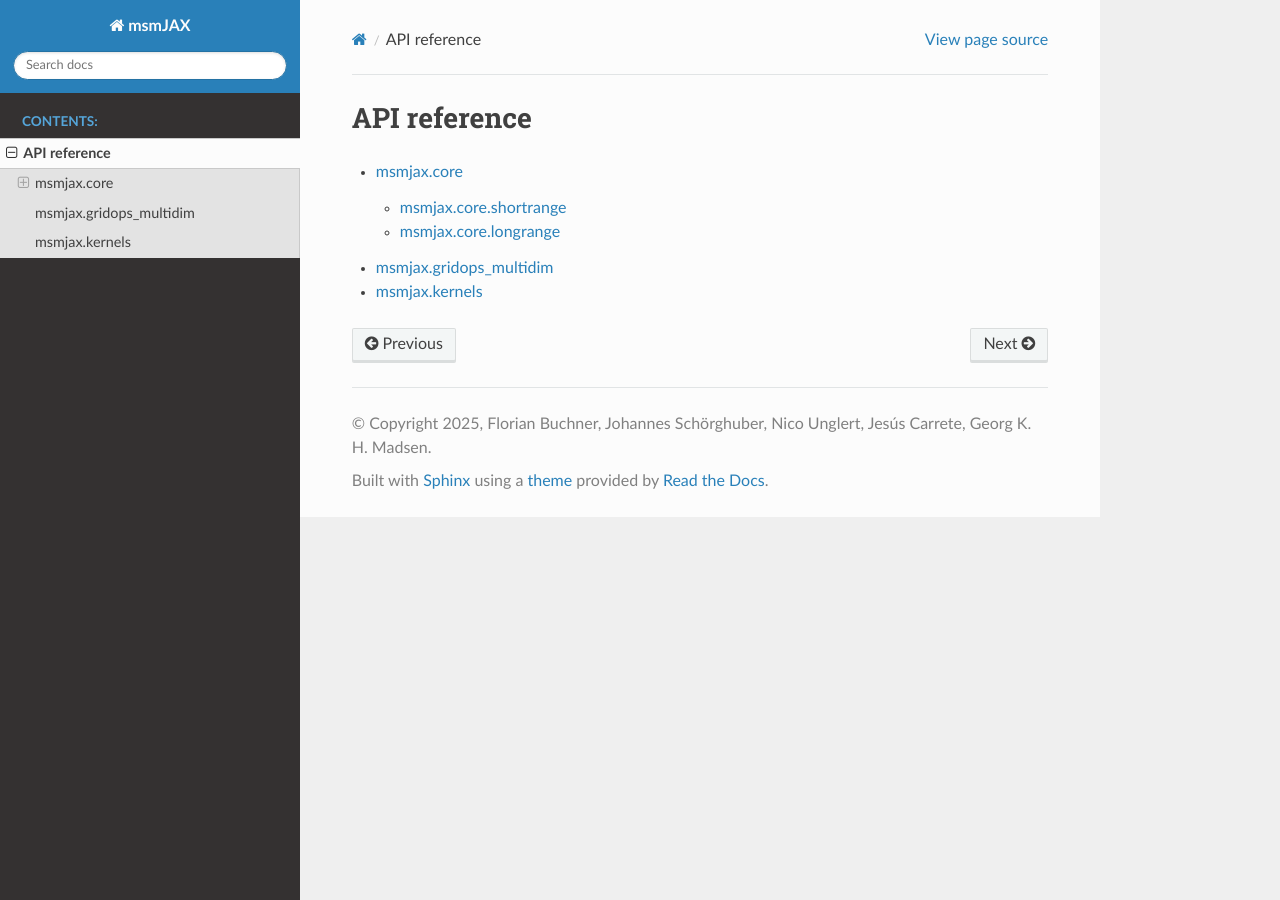
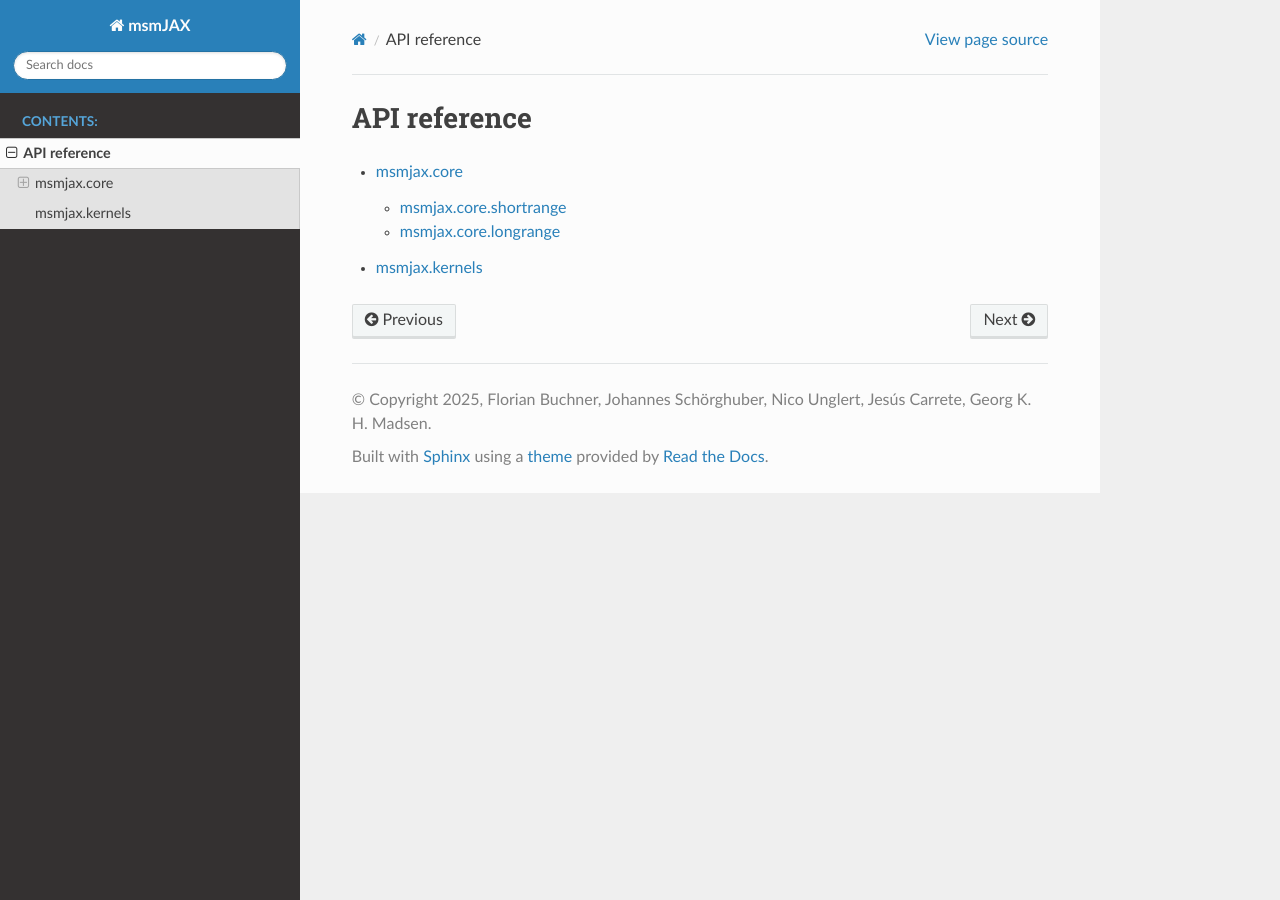
Before and after one commit to Madsen-s-research-group/msmjax, a Sphinx documentation site: the page built from docs/source/api_reference.rst, in a window 1280 px wide. Built offline with Sphinx 7.4.7 and the Read the Docs theme 3.1.0, drawn with Linux system fonts in a browser that asks for light colours.

Commit message:
WIP: fix warnings upon building docs

```diff
--- a/docs/source/_autosummary/msmjax.benchmark_tools.rst
+++ /dev/null
@@ -1,6 +0,0 @@
-msmjax.benchmark\_tools
-=======================
-
-.. currentmodule:: msmjax
-
-.. automodule:: benchmark_tools
--- a/docs/source/_autosummary/msmjax.bspline_basis.rst
+++ /dev/null
@@ -1,6 +0,0 @@
-msmjax.bspline\_basis
-=====================
-
-.. currentmodule:: msmjax
-
-.. automodule:: bspline_basis
--- a/docs/source/_autosummary/msmjax.convenience.rst
+++ /dev/null
@@ -1,6 +0,0 @@
-msmjax.convenience
-==================
-
-.. currentmodule:: msmjax.convenience
-
-.. automodule:: msmjax.convenience
--- a/docs/source/_autosummary/msmjax.gridops_multidim.rst
+++ /dev/null
@@ -1,6 +0,0 @@
-msmjax.gridops\_multidim
-========================
-
-.. currentmodule:: msmjax
-
-.. automodule:: gridops_multidim
--- a/docs/source/_autosummary/msmjax.kernels.rst
+++ /dev/null
@@ -1,6 +0,0 @@
-msmjax.kernels
-==============
-
-.. currentmodule:: msmjax
-
-.. automodule:: kernels
--- a/docs/source/_autosummary/msmjax.shortrange.rst
+++ /dev/null
@@ -1,6 +0,0 @@
-msmjax.shortrange
-=================
-
-.. currentmodule:: msmjax
-
-.. automodule:: shortrange
--- a/docs/source/_autosummary/msmjax.utils.rst
+++ /dev/null
@@ -1,6 +0,0 @@
-msmjax.utils
-============
-
-.. currentmodule:: msmjax
-
-.. automodule:: utils
--- a/docs/source/_autosummary/msmjax.wrappers_old_code.rst
+++ /dev/null
@@ -1,6 +0,0 @@
-msmjax.wrappers\_old\_code
-==========================
-
-.. currentmodule:: msmjax
-
-.. automodule:: wrappers_old_code
--- a/docs/source/api_reference.rst
+++ b/docs/source/api_reference.rst
@@ -5,5 +5,4 @@ API reference
    :maxdepth: 4
 
    msmjax.core
-   msmjax.gridops_multidim
    msmjax.kernels
--- a/docs/source/conf.py
+++ b/docs/source/conf.py
@@ -37,7 +37,7 @@ autodoc_default_options = {
 def custom_typehints_formatter(annotation, config):
     """Small custom formatter taking care of npt.ArrayLike"""
     # TODO: Remove this quick hack as soon as a better solution is
-    # available for aliases (that works with typehints).
+    #  available for aliases (that works with typehints).
     if annotation == npt.ArrayLike:
         return ":py:class:`numpy.typing.ArrayLike`"
     if annotation == Optional[npt.ArrayLike]:
--- a/docs/source/msmjax.gridops_multidim.rst
+++ /dev/null
@@ -1,5 +0,0 @@
-msmjax.gridops_multidim
-----------------------------------
-.. automodule:: msmjax.gridops_multidim
-   :members:
-   :undoc-members:
```
Also changed, not shown: 1 other file.
